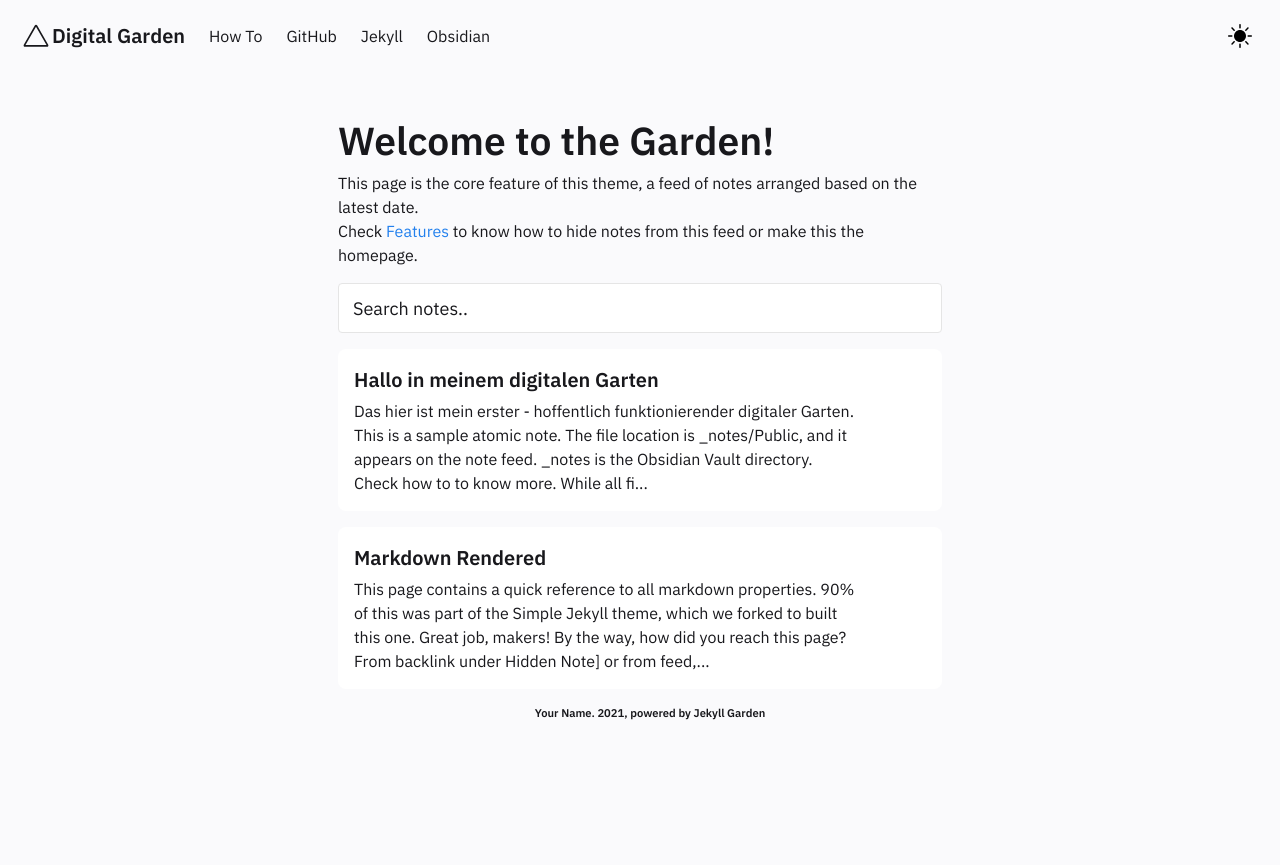
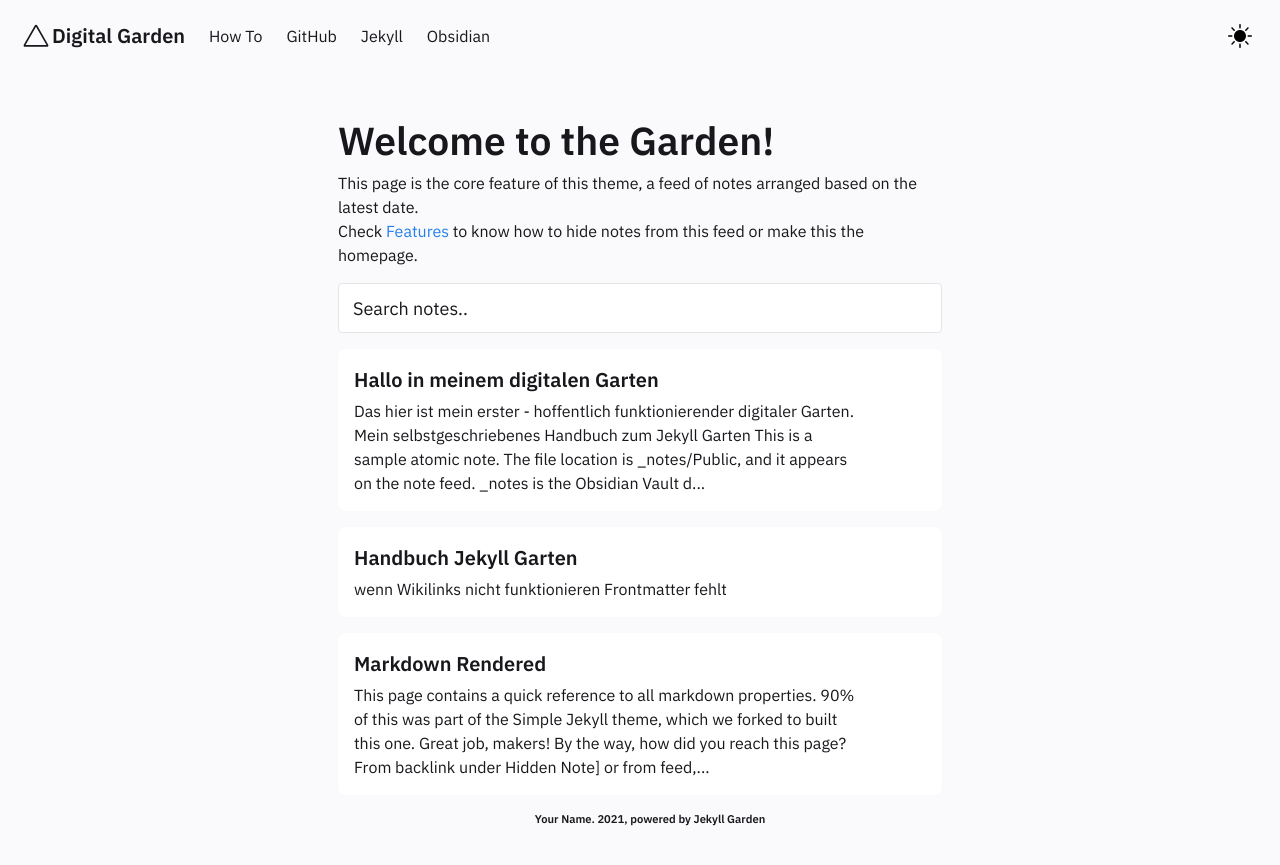
Before and after one commit to probefahrer/probefahrer.github.io, a Jekyll site: the page built from pages/notes.md, in a window 1280 px wide. Shown: the top 865 px of the page. Built offline with Jekyll 4.4.1, drawn with Linux system fonts in a browser that asks for light colours.

Commit message:
handbuch

```diff
--- /dev/null
+++ b/_notes/Public/Handbuch zum Jekyll Garten.md
@@ -0,0 +1,9 @@
+---
+title : Handbuch Jekyll Garten
+notetype : feed
+date : 01-01-2022
+---
+
+## wenn Wikilinks nicht funktionieren
+
+Frontmatter fehlt
--- a/_notes/Public/Welcome to the garden.md
+++ b/_notes/Public/Welcome to the garden.md
@@ -5,6 +5,8 @@ date : 01-01-2022
 ---
 Das hier ist mein erster - hoffentlich funktionierender [[digitaler Garten]].
 
+Mein selbstgeschriebenes [[Handbuch zum Jekyll Garten]]
+
 This is a sample atomic note. The file location is `_notes/Public`, and it appears on the note feed. `_notes` is the Obsidian Vault directory. _Check  <a href="../posts/how-to"> how to </a> to know more._
 
 While all files inside this folder get rendered and can be linked, only those notes with `notetype: feed` will be listed in the feed. For example, click on this [[Hidden Note]]!
```
Also changed, not shown: 3 other files.
